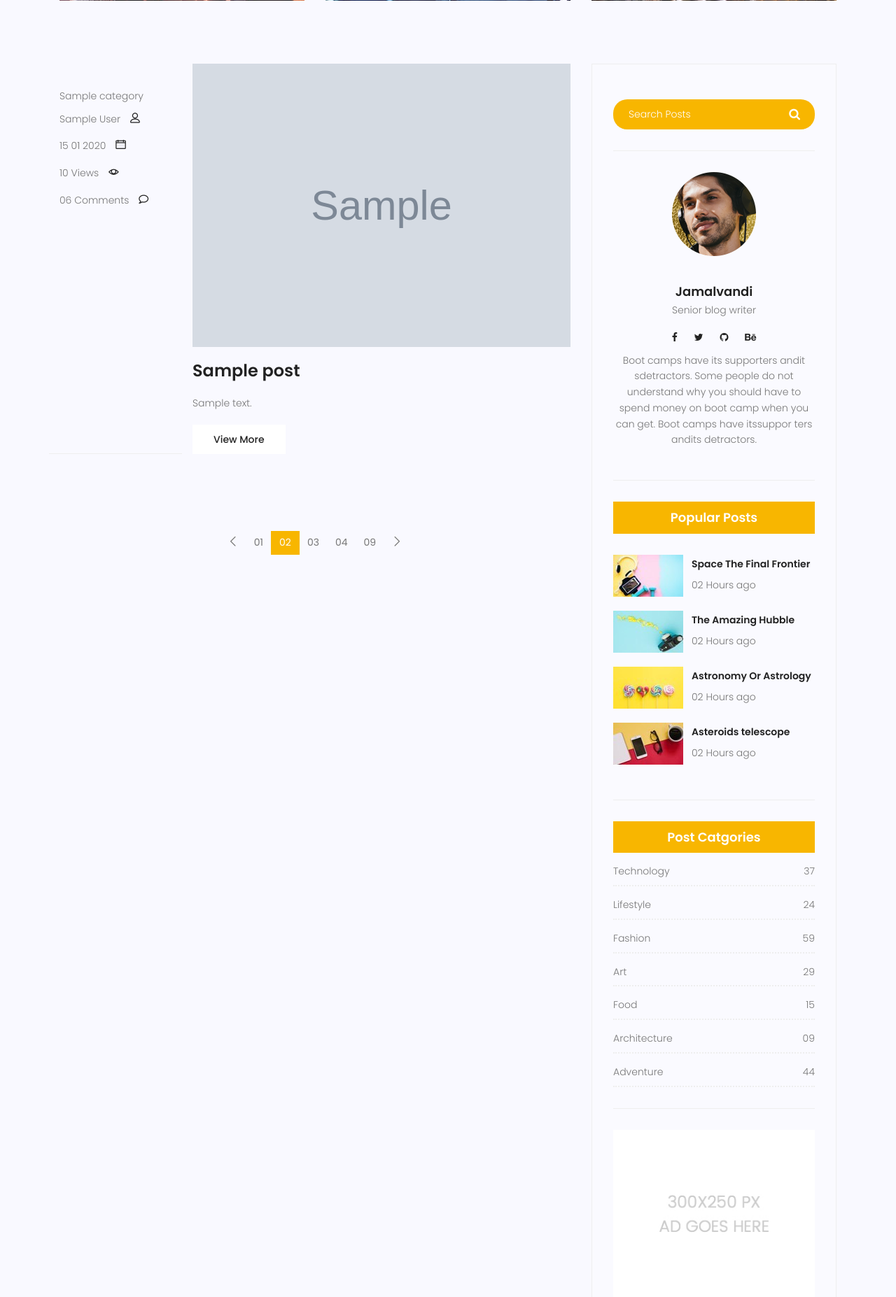
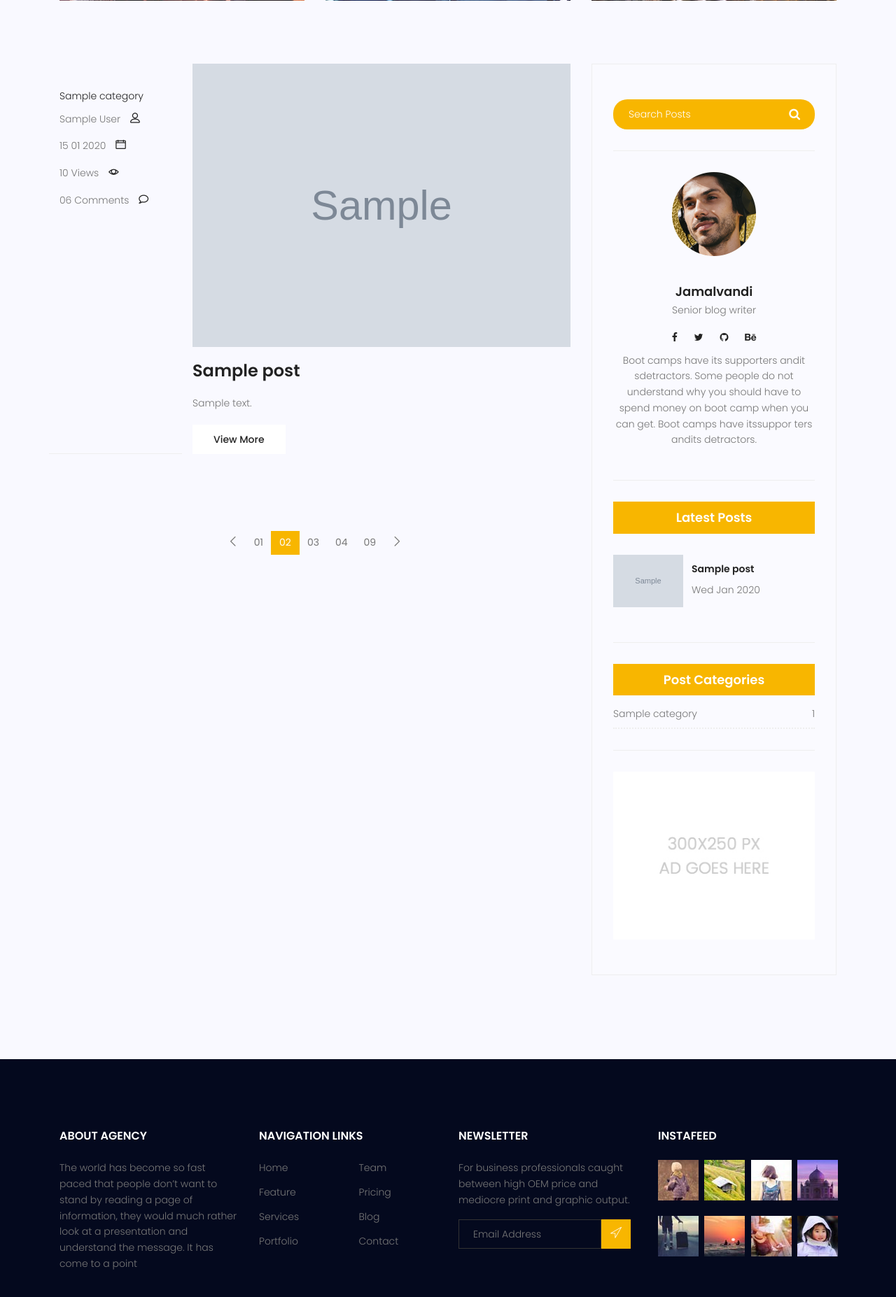
Before and after one commit to Jamalvandi/My-Site, a Django app: page /blog/ in a window 1280 px wide. Shown: the part 991-2845 px from the top of the page at 70% size. Run offline with Django 3.2, Linux system fonts and the light colour scheme; tables that the repository leaves empty hold one stand-in row (values such as "Sample post"); grey boxes marked "Sample" are stand-in pictures; some libraries are stand-ins or nearby versions.

Commit message:
add inclusion_tag
-inclusion_tag

```diff
--- /dev/null
+++ b/blog/templatetags/blog_tags.py
@@ -0,0 +1,21 @@
+from unicodedata import category
+from django import template
+from blog.models import Post , Category
+
+register = template.Library()
+
+@register.inclusion_tag("blog/blog-latest-posts.html")
+def latestposts(arg = 2):
+    sql_posts = Post.objects.filter(state = 1).order_by("published_date")[:arg]
+    posts = {"posts": sql_posts}
+    return posts
+
+@register.inclusion_tag("blog/blog-categories.html")
+def postcategories():
+    cat_dec ={}
+    posts = Post.objects.filter(state = 1)
+    categories = Category.objects.all()
+    for name in categories:
+            cat_dec[name] = posts.filter(category = name).count()
+
+    return  {"categories": cat_dec}
--- a/blog/url.py
+++ b/blog/url.py
@@ -6,5 +6,7 @@ app_name = "blog"
 urlpatterns = [
     path("", blogView , name= "index"),
     path("<int:pid>", singleView , name= "single"),
+    path("category/<str:cat_name>", blogView , name= "category"),
+    path("author/<str:author_name>", blogView , name= "author"),
     # path("<str:name>", test , name= "test"),
 ]
--- a/blog/views.py
+++ b/blog/views.py
@@ -2,8 +2,12 @@ from django.shortcuts import render, get_object_or_404
 from blog.models import Post
 # Create your views here.
 
-def blogView (request):
+def blogView (request, **kwargs):
     posts = Post.objects.filter(state = 1)
+    if kwargs.get("cat_name") != None:
+        posts = posts.filter(category__name = kwargs["cat_name"])
+    if kwargs.get("author_name")!= None :
+        posts = posts.filter(author__name = kwargs["author_name"])
     posts = {"posts": posts}
     return render(request, "blog/blog-home.html" , posts)
 def singleView(request, pid):
--- /dev/null
+++ b/templates/blog/blog-categories.html
@@ -0,0 +1,15 @@
+{% load static %}
+
+<div class="single-sidebar-widget post-category-widget">
+    <h4 class="category-title">Post Categories</h4>
+    <ul class="cat-list">
+        {% for name,count in categories.items %}
+        <li>
+            <a href="{% url "blog:category" cat_name=name %}" class="d-flex justify-content-between">
+                <p>{{ name }}</p>
+                <p>{{ count }}</p>
+            </a>
+        </li>
+        {% endfor %}
+    </ul>
+</div>
--- a/templates/blog/blog-home.html
+++ b/templates/blog/blog-home.html
@@ -1,5 +1,6 @@
 {% extends "base.html" %}
 {% load static %}
+{% load blog_tags %}
 {% block content %}
 
 			<!-- start banner Area -->
@@ -91,11 +92,13 @@
 								<div class="col-lg-3  col-md-3 meta-details">
 									<ul class="tags">
 										{% for cat in post.category.all %}
-										{{ cat.name }}
+											<li>
+												<a href = "{% url  'blog:category' cat_name=cat.name %}">{{ cat.name }}</a>{% if not forloop.last %},{% endif %}
+											</li>
 										{% endfor %}
 									</ul>
 									<div class="user-details row">
-										<p class="user-name col-lg-12 col-md-12 col-6"><a href="#">{{post.author.get_full_name}}</a> <span class="lnr lnr-user"></span></p>
+										<p class="user-name col-lg-12 col-md-12 col-6"><a href="{% url "blog:author" author_name=post.author.username  %}">{{post.author.get_full_name}}</a> <span class="lnr lnr-user"></span></p>
 										<p class="date col-lg-12 col-md-12 col-6"><a href="#">{{post.published_date|date:"j m Y"}}</a> <span class="lnr lnr-calendar-full"></span></p>
 										<p class="view col-lg-12 col-md-12 col-6"><a href="#">{{post.counted_views}} Views</a> <span class="lnr lnr-eye"></span></p>
 										<p class="comments col-lg-12 col-md-12 col-6"><a href="#">06 Comments</a> <span class="lnr lnr-bubble"></span></p>
@@ -145,9 +148,9 @@
 								</div>
 								{% include "blog/blog-writer.html" %}
 
-								{% include "blog/blog-popular-posts.html" %}
+								{% latestposts %}
 
-								{% include "blog/blog-tag.html" %}
+								{% postcategories %}
 
 								{% include "blog/blog-ads.html" %}
 
--- /dev/null
+++ b/templates/blog/blog-latest-posts.html
@@ -0,0 +1,18 @@
+{% load static %}
+
+<div class="single-sidebar-widget popular-post-widget">
+    <h4 class="popular-title">Latest Posts</h4>
+    <div class="popular-post-list">
+        {% for post in posts %}
+        <div class="single-post-list d-flex flex-row align-items-center">
+            <div class="thumb">
+                <img class="img-fluid" src="{{ post.image.url }}" alt="">
+            </div>
+            <div class="details">
+                <a href="{% url "blog:single" pid=post.id %}"><h6>{{post.title}}</h6></a>
+                <p>{{post.published_date |date:"D M Y"}}</p>
+            </div>
+        </div>
+        {% endfor %}
+    </div>
+</div>
--- a/templates/blog/blog-popular-posts.html
+++ /dev/null
@@ -1,43 +0,0 @@
-{% load static %}
-
-<div class="single-sidebar-widget popular-post-widget">
-    <h4 class="popular-title">Popular Posts</h4>
-    <div class="popular-post-list">
-        <div class="single-post-list d-flex flex-row align-items-center">
-            <div class="thumb">
-                <img class="img-fluid" src="{%static 'img/blog/pp1.jpg' %}" alt="">
-            </div>
-            <div class="details">
-                <a href="blog-single.html"><h6>Space The Final Frontier</h6></a>
-                <p>02 Hours ago</p>
-            </div>
-        </div>
-        <div class="single-post-list d-flex flex-row align-items-center">
-            <div class="thumb">
-                <img class="img-fluid" src="{%static 'img/blog/pp2.jpg' %}" alt="">
-            </div>
-            <div class="details">
-                <a href="blog-single.html"><h6>The Amazing Hubble</h6></a>
-                <p>02 Hours ago</p>
-            </div>
-        </div>
-        <div class="single-post-list d-flex flex-row align-items-center">
-            <div class="thumb">
-                <img class="img-fluid" src="{%static 'img/blog/pp3.jpg' %}" alt="">
-            </div>
-            <div class="details">
-                <a href="blog-single.html"><h6>Astronomy Or Astrology</h6></a>
-                <p>02 Hours ago</p>
-            </div>
-        </div>
-        <div class="single-post-list d-flex flex-row align-items-center">
-            <div class="thumb">
-                <img class="img-fluid" src="{%static 'img/blog/pp4.jpg' %}" alt="">
-            </div>
-            <div class="details">
-                <a href="blog-single.html"><h6>Asteroids telescope</h6></a>
-                <p>02 Hours ago</p>
-            </div>
-        </div>
-    </div>
-</div>
--- a/templates/blog/blog-single.html
+++ b/templates/blog/blog-single.html
@@ -1,5 +1,7 @@
 {% extends "base.html" %}
 {% load static %}
+{% load blog_tags %}
+
 {% block content %}
 			<!-- start banner Area -->
 			<section class="relative about-banner">
@@ -208,9 +210,7 @@
 								</div>
 								{% include "blog/blog-writer.html" %}
 
-								{% include "blog/blog-popular-posts.html" %}
-
-								{% include "blog/blog-tag.html" %}
+								{% latestposts %}
 
 								{% include "blog/blog-ads.html" %}
 
--- a/templates/blog/blog-tag.html
+++ /dev/null
@@ -1,49 +0,0 @@
-{% load static %}
-
-<div class="single-sidebar-widget post-category-widget">
-    <h4 class="category-title">Post Catgories</h4>
-    <ul class="cat-list">
-        <li>
-            <a href="#" class="d-flex justify-content-between">
-                <p>Technology</p>
-                <p>37</p>
-            </a>
-        </li>
-        <li>
-            <a href="#" class="d-flex justify-content-between">
-                <p>Lifestyle</p>
-                <p>24</p>
-            </a>
-        </li>
-        <li>
-            <a href="#" class="d-flex justify-content-between">
-                <p>Fashion</p>
-                <p>59</p>
-            </a>
-        </li>
-        <li>
-            <a href="#" class="d-flex justify-content-between">
-                <p>Art</p>
-                <p>29</p>
-            </a>
-        </li>
-        <li>
-            <a href="#" class="d-flex justify-content-between">
-                <p>Food</p>
-                <p>15</p>
-            </a>
-        </li>
-        <li>
-            <a href="#" class="d-flex justify-content-between">
-                <p>Architecture</p>
-                <p>09</p>
-            </a>
-        </li>
-        <li>
-            <a href="#" class="d-flex justify-content-between">
-                <p>Adventure</p>
-                <p>44</p>
-            </a>
-        </li>
-    </ul>
-</div>
```
Also changed, not shown: Media/blog/Galaxy-Book4-Series_main1_3nNcyeI.jpg (added), Media/blog/Samsungs-Galaxy-S25-series-price-leak-could-be-a-bitter-pill-for-European-buyers_nn4nagU.jpg (added), Media/blog/feature-img1.jpg (deleted), Media/blog/feature-img2.jpg (deleted), Media/blog/feature-img5.jpg (deleted), Media/blog/unnamed.jpg (added), Media/blog/unnamed_h1btiUK.jpg (added), blog/templatetags/__init__.py (added).
